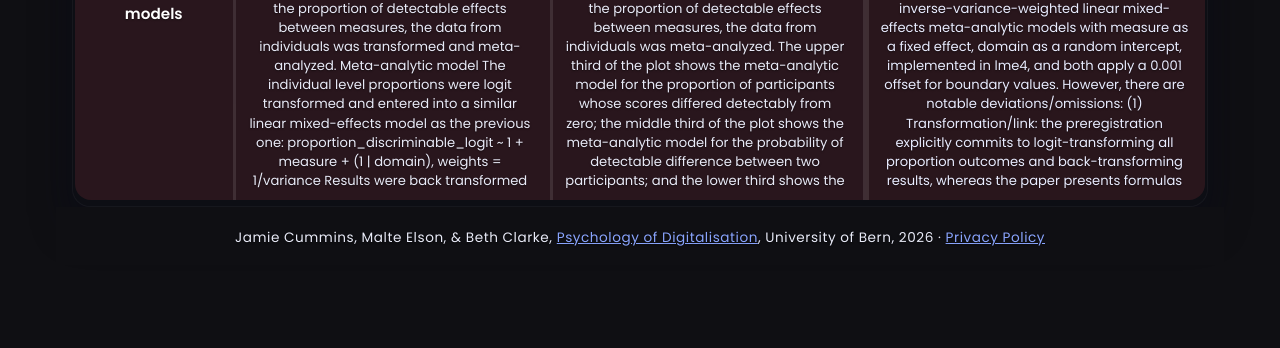
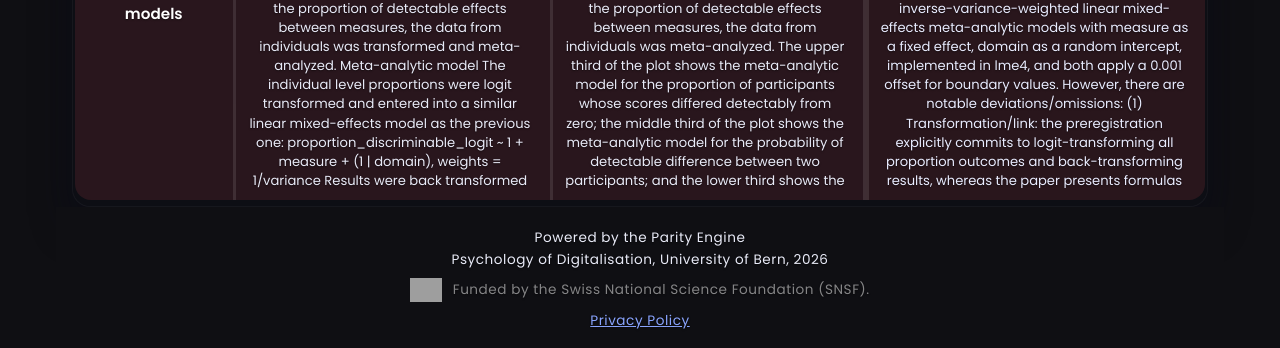
Before and after one commit to JamieCummins/regcheck, a FastAPI app: page /demo in a window 1280 px wide. Shown: the part 2437-2785 px from the top of the page. Before the commit the page ends 2683 px from the top, so only its background shows below. Run offline with FastAPI, Linux system fonts and the light colour scheme; parts of the project's set-up code (start-up, migrations or seed data) failed here and were passed over; some libraries are stand-ins or nearby versions; grey boxes are pictures that could not be loaded.

Commit message:
add funding etc

```diff
--- a/static/css/custom-styles.css
+++ b/static/css/custom-styles.css
@@ -1148,6 +1148,20 @@ select.survey-select option {
     text-align: center;
 }
 
+.footer-funding {
+    display: inline-flex;
+    align-items: center;
+    justify-content: center;
+    gap: 0.65rem;
+    flex-wrap: wrap;
+    margin-bottom: 0.5rem;
+}
+
+.footer-funding__logo {
+    height: 24px;
+    width: auto;
+}
+
 .footer-link {
     color: var(--rc-accent-blue-soft);
 }
--- a/templates/_partials/footer.html
+++ b/templates/_partials/footer.html
@@ -1,8 +1,17 @@
 <footer class="mt-auto text-white-50 custom-footer-padding">
-  <p>
-    Jamie Cummins, Malte Elson, &amp; Beth Clarke,
-    <a class="footer-link" target="_blank" href="https://www.dig.psy.unibe.ch/index_eng.html">Psychology of Digitalisation</a>,
-    University of Bern, 2026 ·
+  <p class="mb-2">
+    Powered by the Parity Engine<br>
+    Psychology of Digitalisation, University of Bern, 2026
+  </p>
+  <div class="footer-funding" aria-label="Funding acknowledgement">
+    <img
+      class="footer-funding__logo"
+      src="https://upload.wikimedia.org/wikipedia/commons/7/7d/SNF_logo_Swiss_National_Science_Foundation.png"
+      alt="Swiss National Science Foundation logo"
+    >
+    <span>Funded by the Swiss National Science Foundation (SNSF).</span>
+  </div>
+  <p class="mb-0">
     <a class="footer-link" href="{{ url_for('privacy') }}">Privacy Policy</a>
   </p>
 </footer>
--- a/templates/_partials/navbar.html
+++ b/templates/_partials/navbar.html
@@ -13,17 +13,14 @@
                 <li class="nav-item">
                     <a class="nav-link fw-bold py-1 px-0 {{ 'active' if nav_active == 'home' else '' }}" href="{{ url_for('index') }}">Home</a>
                 </li>
-                <li class="nav-item">
-                    <a class="nav-link fw-bold py-1 px-0 {{ 'active' if nav_active == 'demo' else '' }}" href="{{ url_for('demo') }}">Demo</a>
-                </li>
                 <li class="nav-item dropdown">
-                    <a class="nav-link fw-bold py-1 px-0 dropdown-toggle {{ 'active' if nav_active == 'tools' else '' }}" href="#" id="appDropdown" role="button" data-bs-toggle="dropdown" aria-expanded="false">
+                    <a class="nav-link fw-bold py-1 px-0 dropdown-toggle {{ 'active' if nav_active in ['tools', 'demo'] else '' }}" href="#" id="appDropdown" role="button" data-bs-toggle="dropdown" aria-expanded="false">
                         Tools
                     </a>
                     <ul class="dropdown-menu dropdown-menu-dark" aria-labelledby="appDropdown">
+                        <li><a class="dropdown-item {{ 'active' if nav_active == 'demo' else '' }}" href="{{ url_for('demo') }}">Demo</a></li>
                         <li><a class="dropdown-item" href="{{ url_for('compare') }}">Registration-Paper Comparison </a></li>
                         <li><a class="dropdown-item locked-option" href="#">Code-Paper Comparison <img class="locked-image" src="https://upload.wikimedia.org/wikipedia/commons/thumb/f/fe/White_lock.svg/1024px-White_lock.svg.png" alt=""></a></li>
-                        <li><a class="dropdown-item locked-option" href="#">Materials-Paper Comparison <img class="locked-image" src="https://upload.wikimedia.org/wikipedia/commons/thumb/f/fe/White_lock.svg/1024px-White_lock.svg.png" alt=""></a></li>
                         <li><a class="dropdown-item locked-option" href="#">Evaluate Registration Quality <img class="locked-image" src="https://upload.wikimedia.org/wikipedia/commons/thumb/f/fe/White_lock.svg/1024px-White_lock.svg.png" alt=""></a></li>
                     </ul>
                 </li>
@@ -31,7 +28,7 @@
                     <a class="nav-link fw-bold py-1 px-0 {{ 'active' if nav_active == 'team' else '' }}" href="{{ url_for('team') }}">Team</a>
                 </li>
                 <li class="nav-item">
-                    <a class="nav-link fw-bold py-1 px-0 {{ 'active' if nav_active == 'jobs' else '' }}" href="{{ url_for('jobs') }}">Jobs</a>
+                    <a class="nav-link fw-bold py-1 px-0 {{ 'active' if nav_active == 'research' else '' }}" href="https://arxiv.org/abs/2601.13330" target="_blank" rel="noopener noreferrer">Research</a>
                 </li>
                 <li class="nav-item">
                     <a class="nav-link fw-bold py-1 px-0 {{ 'active' if nav_active == 'contact' else '' }}" href="{{ url_for('contact') }}">Contact</a>
```
